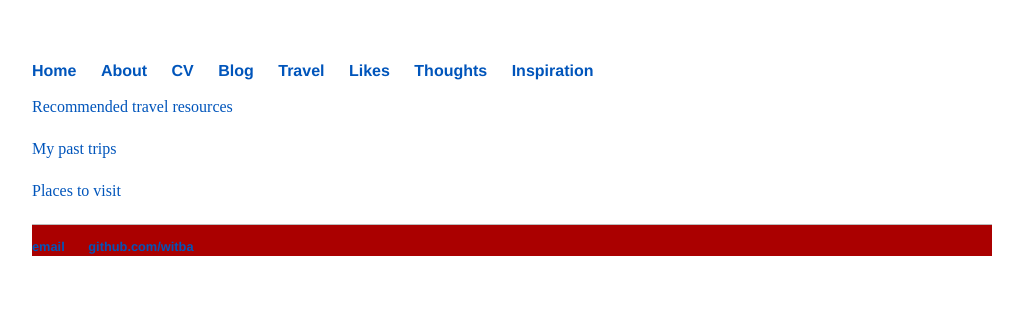
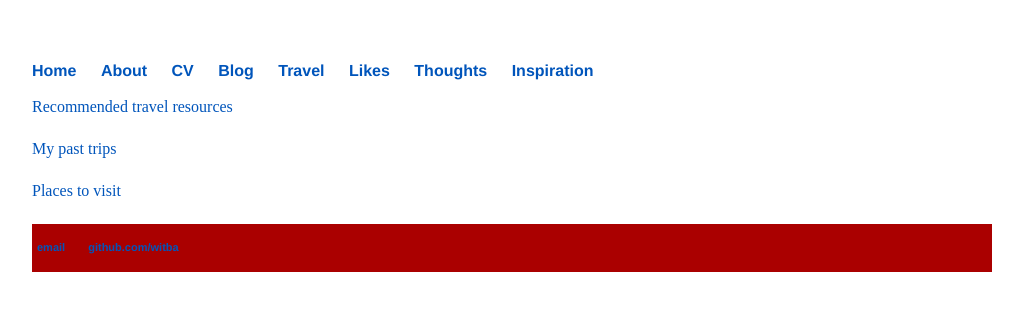
Before and after one commit to witba/witba.github.io, a Jekyll site: the page built from travel/index.html, in a window 1280 px wide. Shown: the top 311 px of the page, without its empty margins (128-1151 px from the left). Built offline with Jekyll 4.4.1, drawn with Linux system fonts in a browser that asks for light colours.

Commit message:
Update main.css

```diff
--- a/css/main.css
+++ b/css/main.css
@@ -18,7 +18,14 @@ h4 { font-size: 1.7em; }
 nav ul, footer ul { font-size: 1em; font-family: 'Helvetica', 'Arial', 'Sans-Serif'; padding: 0px; list-style: none; font-weight: bold; }
 nav ul li, footer ul li { display: inline; margin-right: 20px; }
 
-footer { border-top: 1px solid #bcbcbc; font-size: .8em; background: #AA0000;}
+footer {
+  clear: left;
+background: #AA0000;
+padding: 5px;
+font-size: 11px;
+color: #FFFFFF;
+}
+/*  border-top: 1px solid #bcbcbc; font-size: .8em; background: #AA0000;} */
 
 /* Blog */
 ul.posts { margin: 20px auto 40px; font-size: 1.5em; }
```
